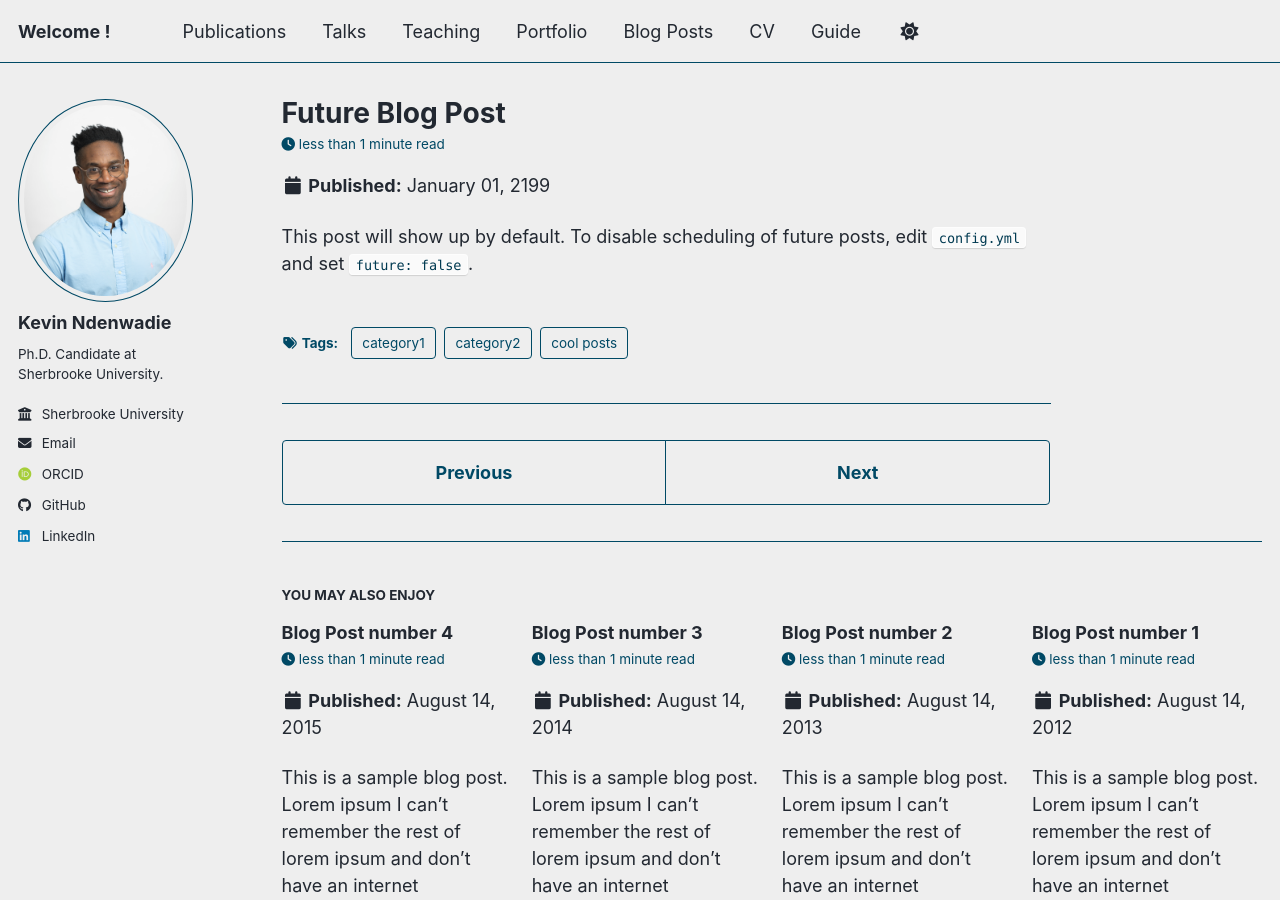
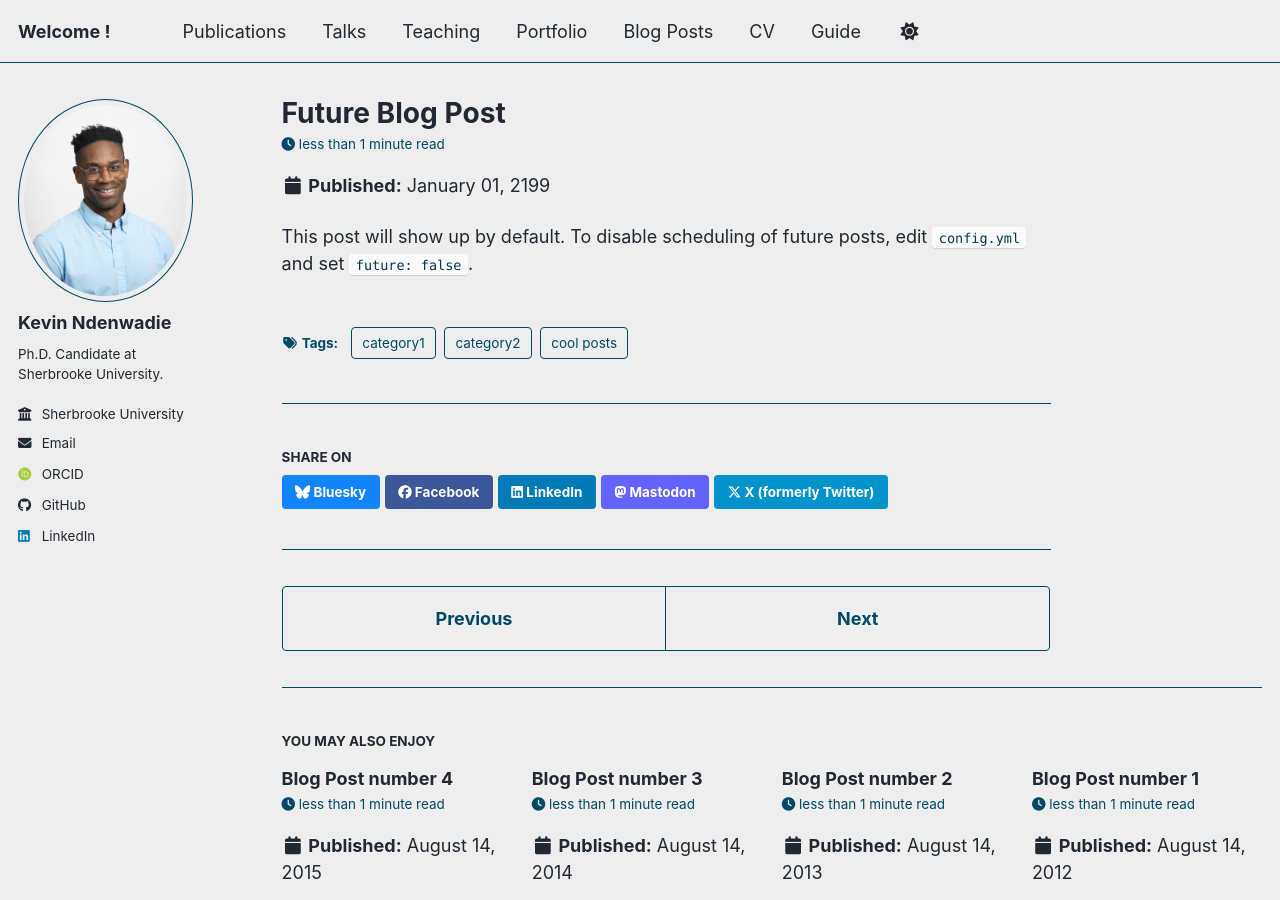
Before and after one commit to Kevinndenwadie/kevinndenwadie.github.io, a Jekyll site: the page built from _posts/2199-01-01-future-post.md, in a window 1280 px wide and 900 px high. Built offline with Jekyll 4.4.1, drawn with Linux system fonts in a browser that asks for light colours; some web fonts are replaced; a script bundle is joined from its source files by our own code; library files that are not in the unit come from our copies; some of the changed lines change nothing that is shown.

Commit message:
Update _config.yml

```diff
--- a/_config.yml
+++ b/_config.yml
@@ -246,7 +246,7 @@ defaults:
       author_profile: true
       read_time: true
       comments: true
-      share: false
+      share: true
       related: true
   # _pages
   - scope:
```
